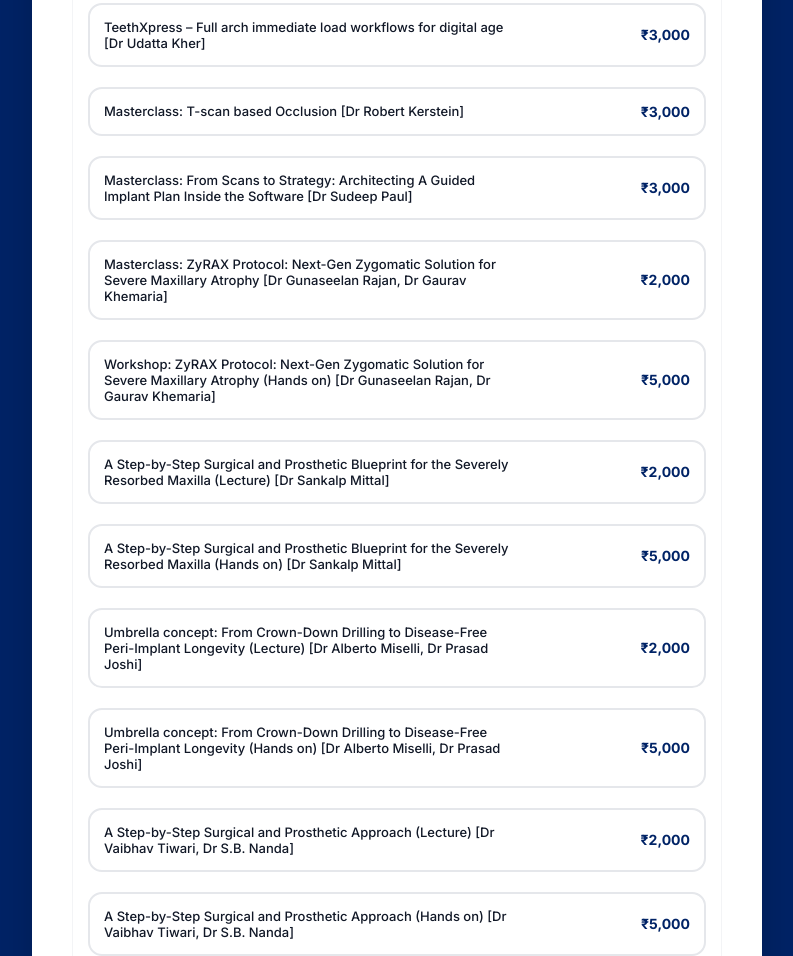
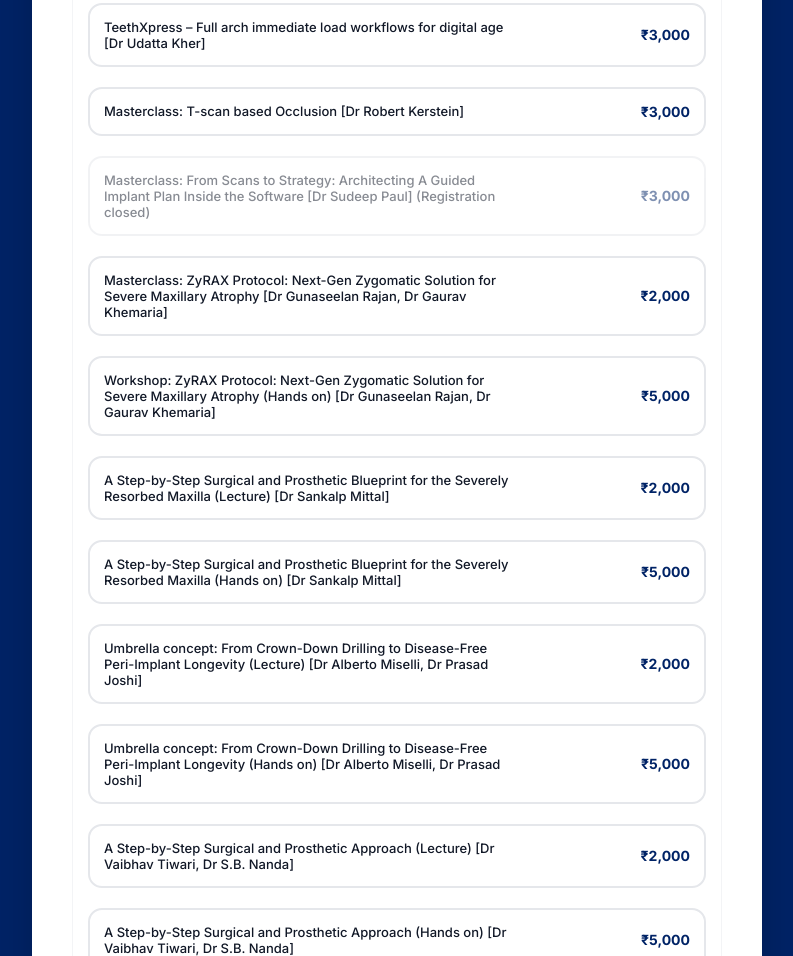
Before and after one commit to Subhabrata0710/osi-final, a plain HTML site: page form.html in a window 1280 px wide. Shown: the part 1855-2811 px from the top of the page, without its empty margins (243-1036 px from the left). Drawn offline with Linux system fonts and the light colour scheme; no server answers.

Commit message:
Close Sudeep Paul workshop; hide his speaker photo and Prabh Grewal speaker card

```diff
--- a/form.html
+++ b/form.html
@@ -484,12 +484,12 @@
                         <span class="cat-label">Masterclass: T-scan based Occlusion [Dr Robert Kerstein]</span>
                         <span class="cat-price">₹3,000</span>
                     </label>
-                    <label class="category-card">
+                    <label class="category-card" style="opacity:0.5; pointer-events:none;">
                         <input type="checkbox" id="workshop-sudeep" class="workshop-checkbox"
                             value="Masterclass: From Scans to Strategy: Architecting A Guided Implant Plan Inside the Software [Dr Sudeep Paul]"
-                            data-original-price="3000" data-price="3000">
+                            data-original-price="3000" data-price="3000" disabled>
                         <span class="cat-label">Masterclass: From Scans to Strategy: Architecting A Guided Implant Plan
-                            Inside the Software [Dr Sudeep Paul]</span>
+                            Inside the Software [Dr Sudeep Paul] (Registration closed)</span>
                         <span class="cat-price">₹3,000</span>
                     </label>
                     <label class="category-card">
```
Also changed, not shown: speakers.html (+3 -3 lines).
